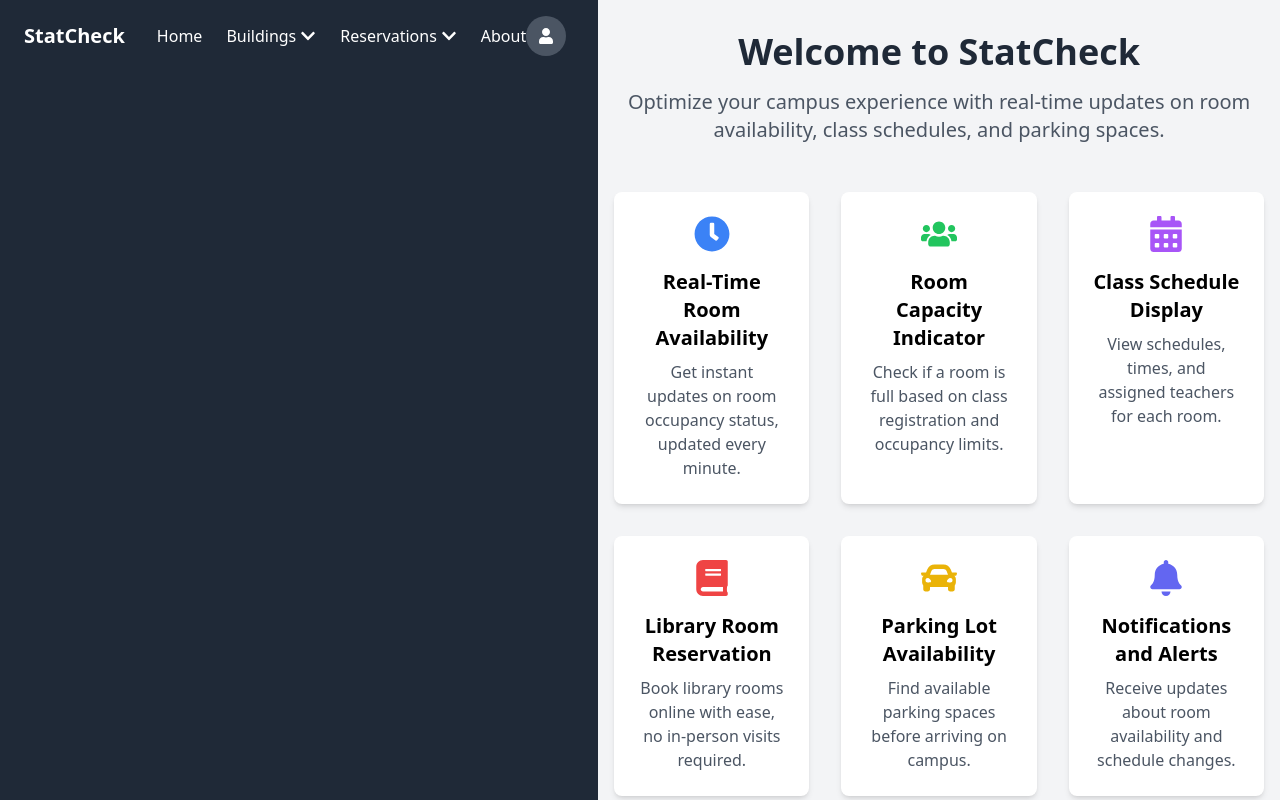
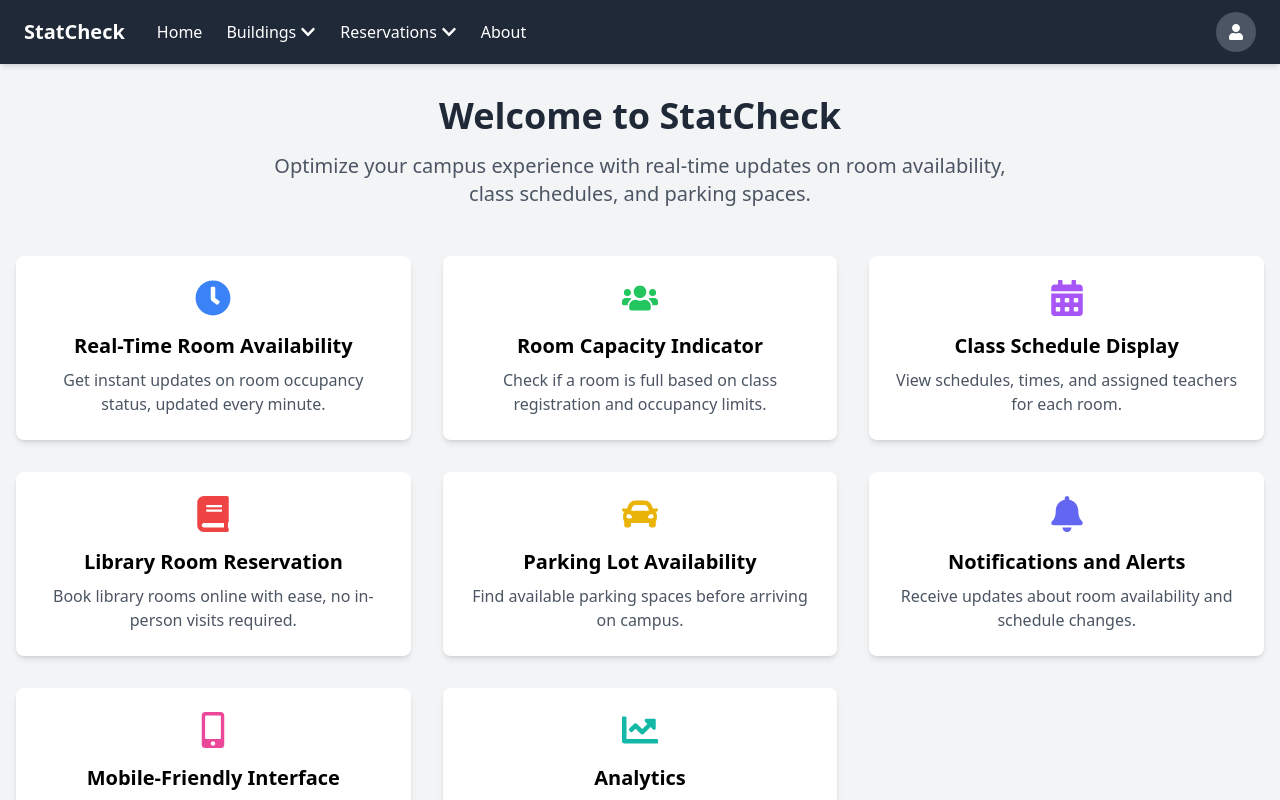
Before and after one commit to quilluaz/StatCheck-FrontEnd, a React (Vite) app: page /home in a window 1280 px wide. Shown: the top 800 px of the page. Built offline with nearby package versions, Linux system fonts and the light colour scheme.

Commit message:
temporary fix to make user ui

```diff
--- a/src/App.jsx
+++ b/src/App.jsx
@@ -1,23 +1,11 @@
-import React, { useState } from "react";
-import { BrowserRouter as Router, Routes, Route } from "react-router-dom";
-import AdminRoutes from "./routes/AdminRoutes";
+import React from "react";
+import { BrowserRouter as Router } from "react-router-dom";
 import UserRoutes from "./routes/UserRoutes";
-import Landing from "./userPages/Landing";
 
 const App = () => {
-  const [userRole, setUserRole] = useState("user"); // null, 'user', or 'admin'
-
-  const handleLogin = (role) => setUserRole(role);
-
   return (
     <Router>
-      <Routes>
-        <Route path="/" element={<Landing onLogin={handleLogin} />} />
-        {userRole === "admin" && (
-          <Route path="/admin/*" element={<AdminRoutes />} />
-        )}
-        {userRole === "user" && <Route path="/*" element={<UserRoutes />} />}
-      </Routes>
+      <UserRoutes />
     </Router>
   );
 };
--- a/src/components/UserNavbar.jsx
+++ b/src/components/UserNavbar.jsx
@@ -9,8 +9,8 @@ function Navbar() {
   };
 
   return (
-    <nav className="bg-gray-800 text-white p-4 px-6">
-      <div className="container mx-auto flex items-center justify-between">
+    <nav className="bg-gray-800 text-white h-16 sticky top-0 z-50 shadow-md">
+      <div className="container mx-auto flex items-center justify-between h-full px-6">
         <div className="flex items-center space-x-8">
           <a href="/" className="text-xl font-bold">
             StatCheck
@@ -83,7 +83,7 @@ function Navbar() {
             </li>
           </ul>
         </div>
-        <div className="relative mr-2">
+        <div className="relative">
           <button
             onClick={() => handleDropdownToggle('user')}
             className="w-10 h-10 bg-gray-600 rounded-full flex items-center justify-center hover:bg-gray-500 transition duration-200"
--- a/src/routes/UserRoutes.jsx
+++ b/src/routes/UserRoutes.jsx
@@ -1,6 +1,5 @@
 import React from "react";
 import { Routes, Route } from "react-router-dom";
-import Navbar from "../components/UserNavbar";
 import Landing from "../userPages/Landing";
 import Home from "../userPages/Home";
 // import Buildings from "../userPages/Buildings";
@@ -17,7 +16,6 @@ import Home from "../userPages/Home";
 function UserRoutes() {
   return (
     <>
-      <Navbar />
       <Routes>
         <Route path="/" element={<Landing />} />
         <Route path="/home" element={<Home />} />
--- a/src/userPages/Home.jsx
+++ b/src/userPages/Home.jsx
@@ -1,27 +1,17 @@
-import React from "react";
-import {
-  FaClock,
-  FaUsers,
-  FaCalendarAlt,
-  FaBook,
-  FaCar,
-  FaBell,
-  FaMobileAlt,
-  FaChartLine,
-} from "react-icons/fa";
-import FeatureCard from "../components/FeatureCard";
+import React from 'react';
+import { FaClock, FaUsers, FaCalendarAlt, FaBook, FaCar, FaBell, FaMobileAlt, FaChartLine } from 'react-icons/fa';
+import Navbar from '../components/UserNavbar';
+import FeatureCard from '../components/FeatureCard';
 
 function HomePage() {
   return (
     <div className="min-h-screen bg-gray-100">
+      <Navbar />
       <main className="container mx-auto px-4 py-8">
         <section className="text-center mb-12">
-          <h1 className="text-4xl font-bold text-gray-800 mb-4">
-            Welcome to StatCheck
-          </h1>
+          <h1 className="text-4xl font-bold text-gray-800 mb-4">Welcome to StatCheck</h1>
           <p className="text-xl text-gray-600 max-w-3xl mx-auto">
-            Optimize your campus experience with real-time updates on room
-            availability, class schedules, and parking spaces.
+            Optimize your campus experience with real-time updates on room availability, class schedules, and parking spaces.
           </p>
         </section>
 
@@ -69,29 +59,18 @@ function HomePage() {
         </section>
 
         <section className="bg-white rounded-lg shadow-md p-8 mb-12">
-          <h2 className="text-2xl font-bold text-gray-800 mb-4">
-            How StatCheck Helps You
-          </h2>
+          <h2 className="text-2xl font-bold text-gray-800 mb-4">How StatCheck Helps You</h2>
           <ul className="list-disc list-inside text-gray-600 space-y-2">
-            <li>
-              Save time by quickly finding available rooms and parking spaces
-            </li>
+            <li>Save time by quickly finding available rooms and parking spaces</li>
             <li>Avoid overcrowded areas and plan your day more efficiently</li>
             <li>Reserve library rooms without the need for in-person visits</li>
-            <li>
-              Stay informed with real-time notifications about campus resources
-            </li>
-            <li>
-              Access all information on-the-go with our mobile-friendly
-              interface
-            </li>
+            <li>Stay informed with real-time notifications about campus resources</li>
+            <li>Access all information on-the-go with our mobile-friendly interface</li>
           </ul>
         </section>
 
         <section className="text-center">
-          <h2 className="text-2xl font-bold text-gray-800 mb-4">
-            Ready to optimize your campus experience?
-          </h2>
+          <h2 className="text-2xl font-bold text-gray-800 mb-4">Ready to optimize your campus experience?</h2>
           <button className="bg-blue-500 text-white font-bold py-2 px-4 rounded hover:bg-blue-600 transition duration-300">
             Get Started with StatCheck
           </button>
```
